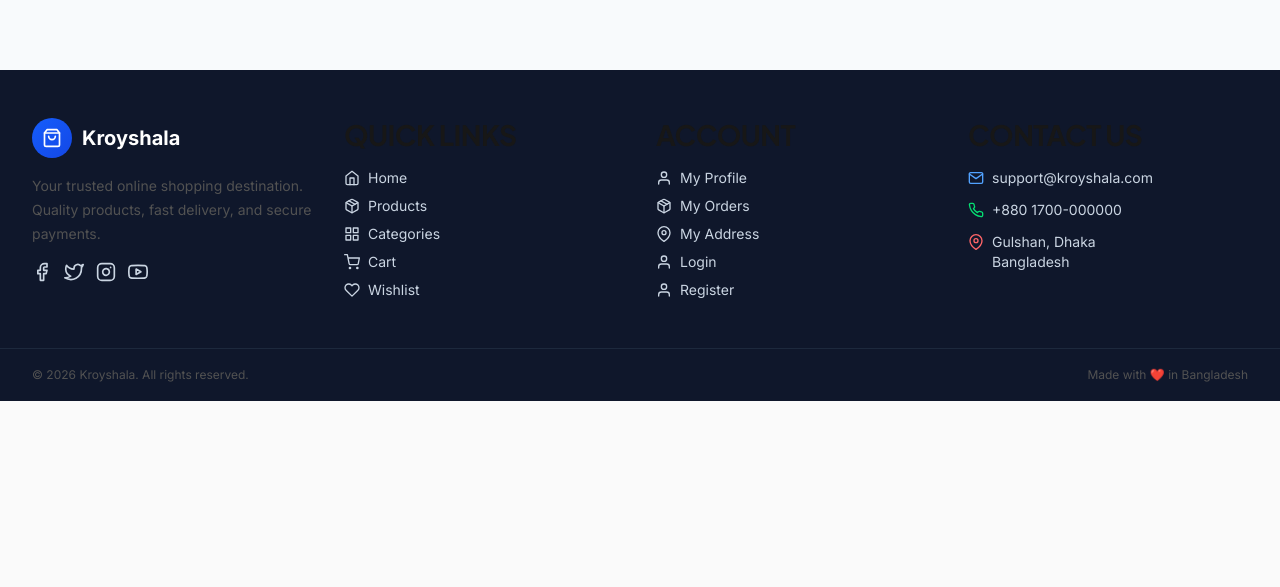
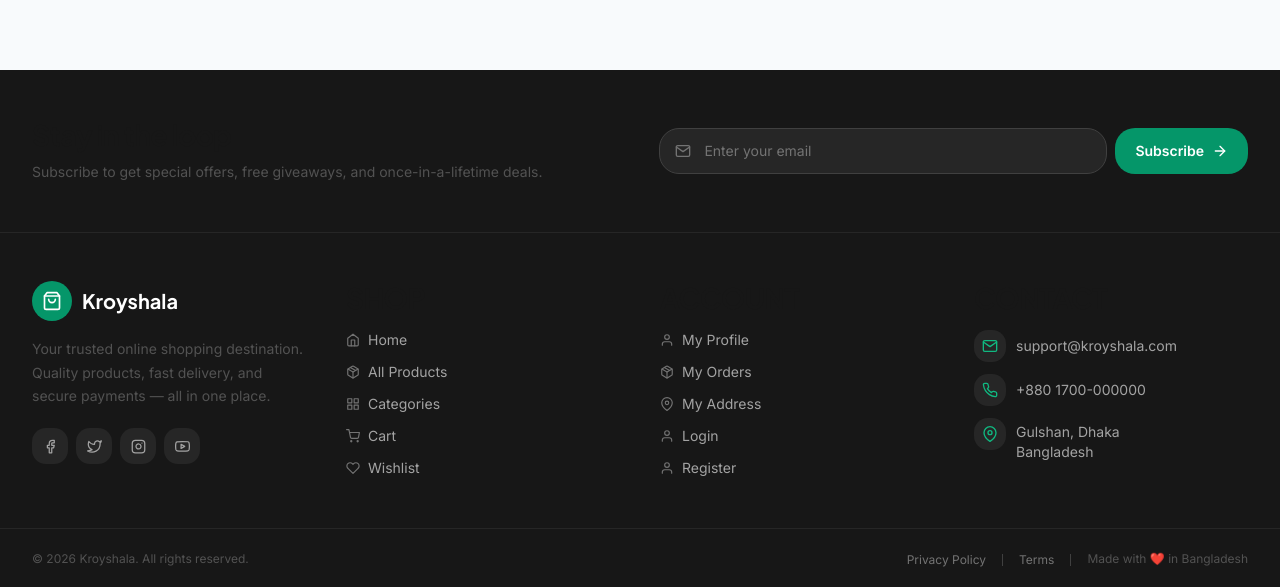
Before and after one commit to biplobcoder-ops/kroyshala-app, a React (Vite) app in the folder frontend/: page / in a window 1280 px wide. Shown: the part 898-1485 px from the top of the page. Before the commit the page ends 1299 px from the top, so only its background shows below. Built offline with nearby package versions, Linux system fonts and the light colour scheme; no server answers.

Commit message:
Refactor Footer component layout and styles
Updated the Footer component with a new layout and styling. Added a newsletter subscription section and improved social media links.

```diff
--- a/frontend/src/components/common/Footer.jsx
+++ b/frontend/src/components/common/Footer.jsx
@@ -15,77 +15,109 @@ import {
   FiTwitter,
   FiInstagram,
   FiYoutube,
+  FiArrowRight,
 } from "react-icons/fi";
-
-// ==========================================
-// Footer Component
-// ==========================================
 
 const Footer = () => {
   return (
-    <footer className="mt-16 bg-slate-900 text-slate-300">
-      {/* Main Footer */}
-      <div className="mx-auto max-w-7xl px-4 py-12 sm:px-6 lg:px-8">
-        <div className="grid gap-8 sm:grid-cols-2 lg:grid-cols-4">
+    <footer className="mt-16 bg-neutral-900 text-neutral-400">
+      {/* ========== NEWSLETTER SECTION ========== */}
+      <div className="border-b border-neutral-800">
+        <div className="mx-auto max-w-[1280px] px-4 py-12 sm:px-6 lg:px-8">
+          <div className="grid gap-6 lg:grid-cols-2 lg:items-center">
+            <div>
+              <h3 className="text-xl font-bold text-white sm:text-2xl font-display">
+                Stay in the loop
+              </h3>
+              <p className="mt-2 text-sm text-neutral-400">
+                Subscribe to get special offers, free giveaways, and once-in-a-lifetime deals.
+              </p>
+            </div>
+            <form
+              onSubmit={(e) => e.preventDefault()}
+              className="flex w-full gap-2 lg:justify-end"
+            >
+              <div className="relative flex-1 max-w-md">
+                <FiMail className="absolute left-4 top-1/2 h-4 w-4 -translate-y-1/2 text-neutral-500" />
+                <input
+                  type="email"
+                  placeholder="Enter your email"
+                  className="w-full rounded-xl border border-neutral-700 bg-neutral-800 py-3 pl-11 pr-4 text-sm text-white placeholder-neutral-500 outline-none transition-colors focus:border-primary-500 focus:bg-neutral-800"
+                />
+              </div>
+              <button
+                type="submit"
+                className="inline-flex shrink-0 items-center gap-2 rounded-xl bg-primary-600 px-5 py-3 text-sm font-semibold text-white transition-all hover:bg-primary-700 active:scale-[0.98]"
+              >
+                <span className="hidden sm:inline">Subscribe</span>
+                <FiArrowRight className="h-4 w-4" />
+              </button>
+            </form>
+          </div>
+        </div>
+      </div>
+
+      {/* ========== MAIN FOOTER ========== */}
+      <div className="mx-auto max-w-[1280px] px-4 py-12 sm:px-6 lg:px-8">
+        <div className="grid gap-10 sm:grid-cols-2 lg:grid-cols-4">
           {/* Brand */}
           <div>
             <Link to="/" className="flex items-center gap-2.5">
-              <div className="flex h-10 w-10 items-center justify-center rounded-xl bg-gradient-to-br from-blue-600 to-blue-700 text-white">
+              <div className="flex h-10 w-10 items-center justify-center rounded-xl bg-primary-600 text-white">
                 <FiShoppingBag className="h-5 w-5" />
               </div>
-              <span className="text-xl font-bold text-white">Kroyshala</span>
+              <span className="text-xl font-bold text-white font-display">
+                Kroyshala
+              </span>
             </Link>
-            <p className="mt-4 text-sm leading-6 text-slate-400">
-              Your trusted online shopping destination. Quality products,
-              fast delivery, and secure payments.
+            <p className="mt-4 text-sm leading-6 text-neutral-400">
+              Your trusted online shopping destination. Quality products, fast delivery,
+              and secure payments — all in one place.
             </p>
-            <div className="mt-4 flex gap-3">
-              <a href="#" className="text-slate-400 hover:text-white transition">
-                <FiFacebook className="h-5 w-5" />
+            <div className="mt-5 flex gap-2">
+              {[
+                { icon: <FiFacebook />, label: "Facebook" },
+                { icon: <FiTwitter />, label: "Twitter" },
+                { icon: <FiInstagram />, label: "Instagram" },
+                { icon: <FiYoutube />, label: "YouTube" },
+              ].map((social) => (
+                <a
+                  key={social.label}
+                  href="#"
+                  aria-label={social.label}
+                  className="flex h-9 w-9 items-center justify-center rounded-lg bg-neutral-800 text-neutral-400 transition-all hover:bg-primary-600 hover:text-white"
+                >
+                  {social.icon}
                 </a>
-              <a href="#" className="text-slate-400 hover:text-white transition">
-                <FiTwitter className="h-5 w-5" />
-              </a>
-              <a href="#" className="text-slate-400 hover:text-white transition">
-                <FiInstagram className="h-5 w-5" />
-              </a>
-              <a href="#" className="text-slate-400 hover:text-white transition">
-                <FiYoutube className="h-5 w-5" />
-              </a>
+              ))}
             </div>
           </div>
 
           {/* Quick Links */}
           <div>
             <h3 className="mb-4 text-sm font-semibold uppercase tracking-wider text-white">
-              Quick Links
+              Shop
             </h3>
-            <ul className="space-y-2 text-sm">
-              <li>
-                <Link to="/" className="flex items-center gap-2 hover:text-white transition">
-                  <FiHome className="h-4 w-4" /> Home
+            <ul className="space-y-2.5 text-sm">
+              {[
+                { label: "Home", path: "/", icon: <FiHome /> },
+                { label: "All Products", path: "/products", icon: <FiPackage /> },
+                { label: "Categories", path: "/categories", icon: <FiGrid /> },
+                { label: "Cart", path: "/cart", icon: <FiShoppingCart /> },
+                { label: "Wishlist", path: "/wishlist", icon: <FiHeart /> },
+              ].map((item) => (
+                <li key={item.path}>
+                  <Link
+                    to={item.path}
+                    className="group inline-flex items-center gap-2 transition-colors hover:text-white"
+                  >
+                    <span className="text-neutral-500 transition-colors group-hover:text-primary-500">
+                      {item.icon}
+                    </span>
+                    {item.label}
                   </Link>
                 </li>
-              <li>
-                <Link to="/products" className="flex items-center gap-2 hover:text-white transition">
-                  <FiPackage className="h-4 w-4" /> Products
-                </Link>
-              </li>
-              <li>
-                <Link to="/categories" className="flex items-center gap-2 hover:text-white transition">
-                  <FiGrid className="h-4 w-4" /> Categories
-                </Link>
-              </li>
-              <li>
-                <Link to="/cart" className="flex items-center gap-2 hover:text-white transition">
-                  <FiShoppingCart className="h-4 w-4" /> Cart
-                </Link>
-              </li>
-              <li>
-                <Link to="/wishlist" className="flex items-center gap-2 hover:text-white transition">
-                  <FiHeart className="h-4 w-4" /> Wishlist
-                </Link>
-              </li>
+              ))}
             </ul>
           </div>
 
@@ -94,52 +126,52 @@ const Footer = () => {
             <h3 className="mb-4 text-sm font-semibold uppercase tracking-wider text-white">
               Account
             </h3>
-            <ul className="space-y-2 text-sm">
-              <li>
-                <Link to="/account/profile" className="flex items-center gap-2 hover:text-white transition">
-                  <FiUser className="h-4 w-4" /> My Profile
+            <ul className="space-y-2.5 text-sm">
+              {[
+                { label: "My Profile", path: "/account/profile", icon: <FiUser /> },
+                { label: "My Orders", path: "/orders", icon: <FiPackage /> },
+                { label: "My Address", path: "/account/addresses", icon: <FiMapPin /> },
+                { label: "Login", path: "/login", icon: <FiUser /> },
+                { label: "Register", path: "/register", icon: <FiUser /> },
+              ].map((item) => (
+                <li key={item.path}>
+                  <Link
+                    to={item.path}
+                    className="group inline-flex items-center gap-2 transition-colors hover:text-white"
+                  >
+                    <span className="text-neutral-500 transition-colors group-hover:text-primary-500">
+                      {item.icon}
+                    </span>
+                    {item.label}
                   </Link>
                 </li>
-              <li>
-                <Link to="/orders" className="flex items-center gap-2 hover:text-white transition">
-                  <FiPackage className="h-4 w-4" /> My Orders
-                </Link>
-              </li>
-              <li>
-                <Link to="/account/addresses" className="flex items-center gap-2 hover:text-white transition">
-                  <FiMapPin className="h-4 w-4" /> My Address
-                </Link>
-              </li>
-              <li>
-                <Link to="/login" className="flex items-center gap-2 hover:text-white transition">
-                  <FiUser className="h-4 w-4" /> Login
-                </Link>
-              </li>
-              <li>
-                <Link to="/register" className="flex items-center gap-2 hover:text-white transition">
-                  <FiUser className="h-4 w-4" /> Register
-                </Link>
-              </li>
+              ))}
             </ul>
           </div>
 
           {/* Contact */}
           <div>
             <h3 className="mb-4 text-sm font-semibold uppercase tracking-wider text-white">
-              Contact Us
+              Contact
             </h3>
             <ul className="space-y-3 text-sm">
-              <li className="flex items-center gap-2">
-                <FiMail className="h-4 w-4 text-blue-400" />
-                support@kroyshala.com
+              <li className="flex items-center gap-2.5">
+                <span className="flex h-8 w-8 shrink-0 items-center justify-center rounded-lg bg-neutral-800 text-primary-500">
+                  <FiMail className="h-4 w-4" />
+                </span>
+                <span>support@kroyshala.com</span>
               </li>
-              <li className="flex items-center gap-2">
-                <FiPhone className="h-4 w-4 text-green-400" />
-                +880 1700-000000
+              <li className="flex items-center gap-2.5">
+                <span className="flex h-8 w-8 shrink-0 items-center justify-center rounded-lg bg-neutral-800 text-primary-500">
+                  <FiPhone className="h-4 w-4" />
+                </span>
+                <span>+880 1700-000000</span>
               </li>
-              <li className="flex items-start gap-2">
-                <FiMapPin className="h-4 w-4 mt-0.5 text-red-400" />
-                <span>
+              <li className="flex items-start gap-2.5">
+                <span className="flex h-8 w-8 shrink-0 items-center justify-center rounded-lg bg-neutral-800 text-primary-500">
+                  <FiMapPin className="h-4 w-4" />
+                </span>
+                <span className="mt-1">
                   Gulshan, Dhaka
                   <br />
                   Bangladesh
@@ -150,11 +182,21 @@ const Footer = () => {
         </div>
       </div>
 
-      {/* Bottom Bar */}
-      <div className="border-t border-slate-800">
-        <div className="mx-auto max-w-7xl px-4 py-4 sm:px-6 lg:px-8 flex flex-col sm:flex-row items-center justify-between gap-2 text-xs text-slate-400">
+      {/* ========== BOTTOM BAR ========== */}
+      <div className="border-t border-neutral-800">
+        <div className="mx-auto max-w-[1280px] px-4 py-5 sm:px-6 lg:px-8 flex flex-col sm:flex-row items-center justify-between gap-3 text-xs text-neutral-500">
           <p>© {new Date().getFullYear()} Kroyshala. All rights reserved.</p>
+          <div className="flex items-center gap-4">
+            <a href="#" className="hover:text-white transition-colors">
+              Privacy Policy
+            </a>
+            <span className="h-3 w-px bg-neutral-700" />
+            <a href="#" className="hover:text-white transition-colors">
+              Terms
+            </a>
+            <span className="h-3 w-px bg-neutral-700" />
             <p>Made with ❤️ in Bangladesh</p>
+          </div>
         </div>
       </div>
     </footer>
```
Lines whose indentation alone changed are shown as unchanged.
